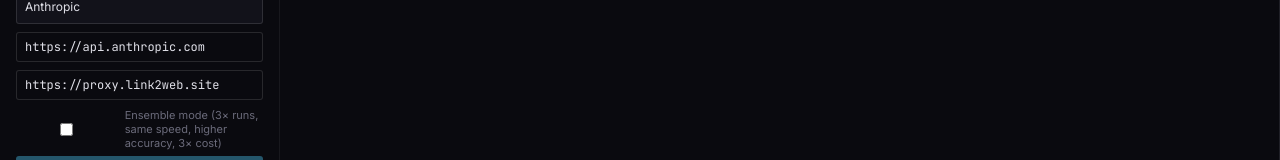
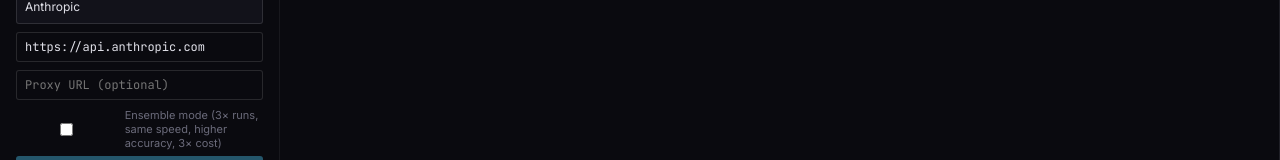
Before and after one commit to momomo-agent/agentic-spatial, a website: page demo/index.html in a window 1280 px wide. Shown: the part 249-409 px from the top of the page. Drawn offline with nearby package versions, Linux system fonts and the light colour scheme.

Commit message:
fix: proxy URL default to empty

```diff
--- a/demo/index.html
+++ b/demo/index.html
@@ -175,7 +175,7 @@ a { color: var(--accent); }
         </select>
       </div>
       <div class="field"><input id="base-url" type="text" placeholder="Base URL" value="https://api.anthropic.com"></div>
-      <div class="field"><input id="proxy-url" type="text" placeholder="Proxy URL (optional)" value="https://proxy.link2web.site"></div>
+      <div class="field"><input id="proxy-url" type="text" placeholder="Proxy URL (optional)" value=""></div>
       <div class="field" style="display:flex;align-items:center;gap:8px;margin:6px 0">
         <input id="ensemble-toggle" type="checkbox" style="accent-color:var(--accent)">
         <label for="ensemble-toggle" style="font-size:11px;color:var(--text-dim);cursor:pointer">Ensemble mode (3× runs, same speed, higher accuracy, 3× cost)</label>
```
Also changed, not shown: docs/demo/index.html (+1 -1 lines).
